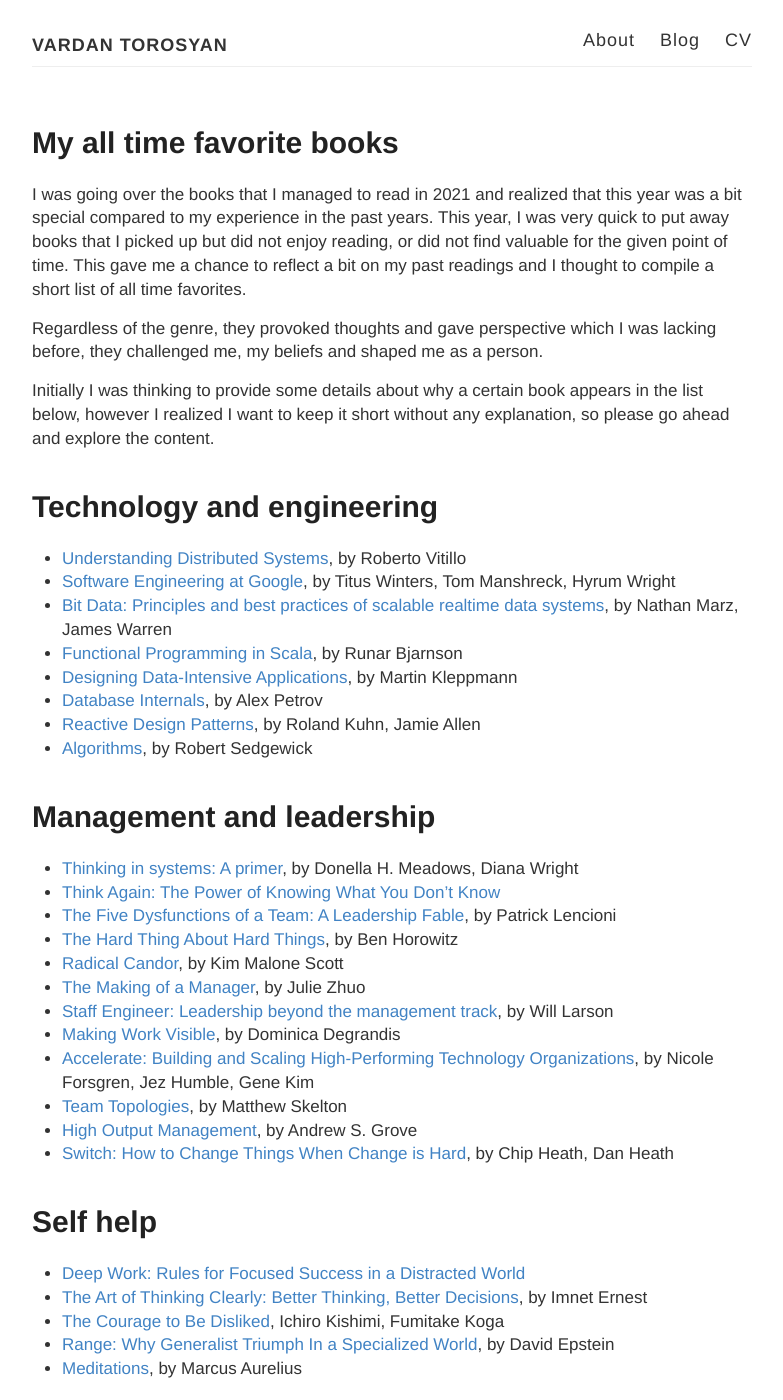
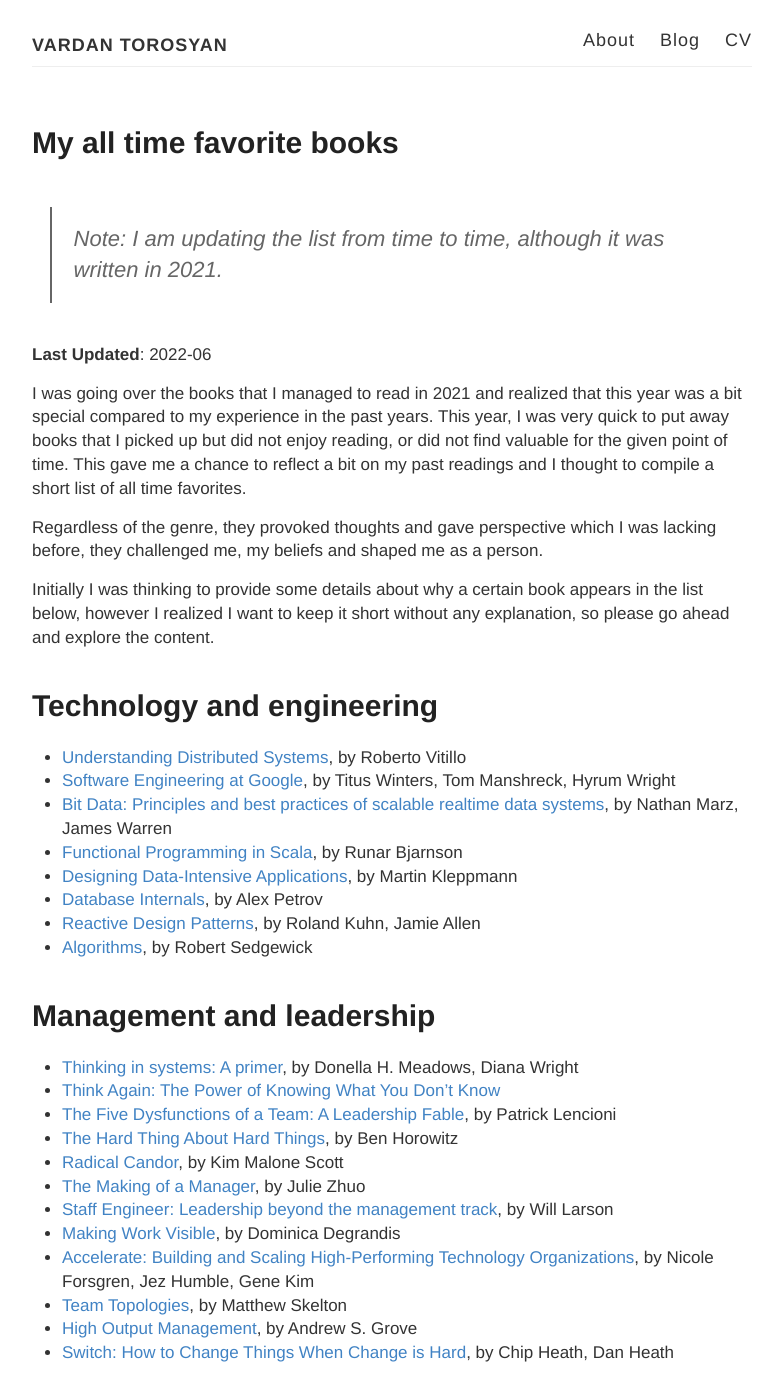
Before and after one commit to vtorosyan/vtorosyan.github.io, a Jekyll site: the page built from _posts/2021/2021-12-01-my-top-recommended-books.md, in a window 1280 px wide and 1400 px high. Shown: the whole window, without its empty margins (248-1031 px from the left). Built offline with Jekyll 4.4.1, drawn with Linux system fonts in a browser that asks for light colours; comment, search, counter and statistics services are not loaded; some of the changed text lies outside the part shown.

Commit message:
Update 2021-12-01-my-top-recommended-books.md

```diff
--- a/_posts/2021/2021-12-01-my-top-recommended-books.md
+++ b/_posts/2021/2021-12-01-my-top-recommended-books.md
@@ -2,6 +2,10 @@
 layout: post
 title: My all time favorite books
 ---
+
+> Note: I am updating the list from time to time, although it was written in 2021.
+
+**Last Updated**: 2022-06
 
 I was going over the books that I managed to read in 2021 and realized that this year was a bit special compared to my experience in the past years. This year, I was very quick to put away books that I picked up but did not enjoy reading, or did not find valuable for the given point of time. This gave me a chance to reflect a bit on my past readings and I thought to compile a short list of all time favorites.
 
```
Also changed, not shown: other parts of _posts/2021/2021-12-01-my-top-recommended-books.md (+2 -1 lines).
